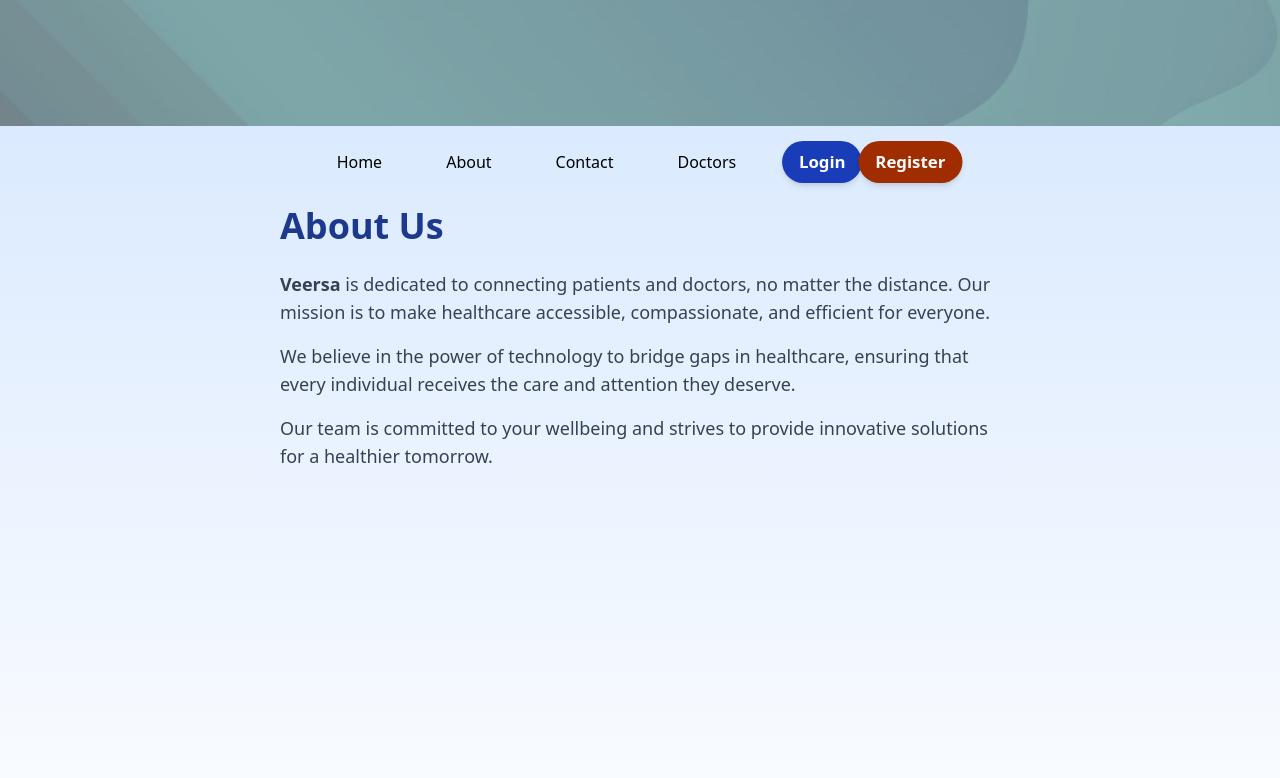
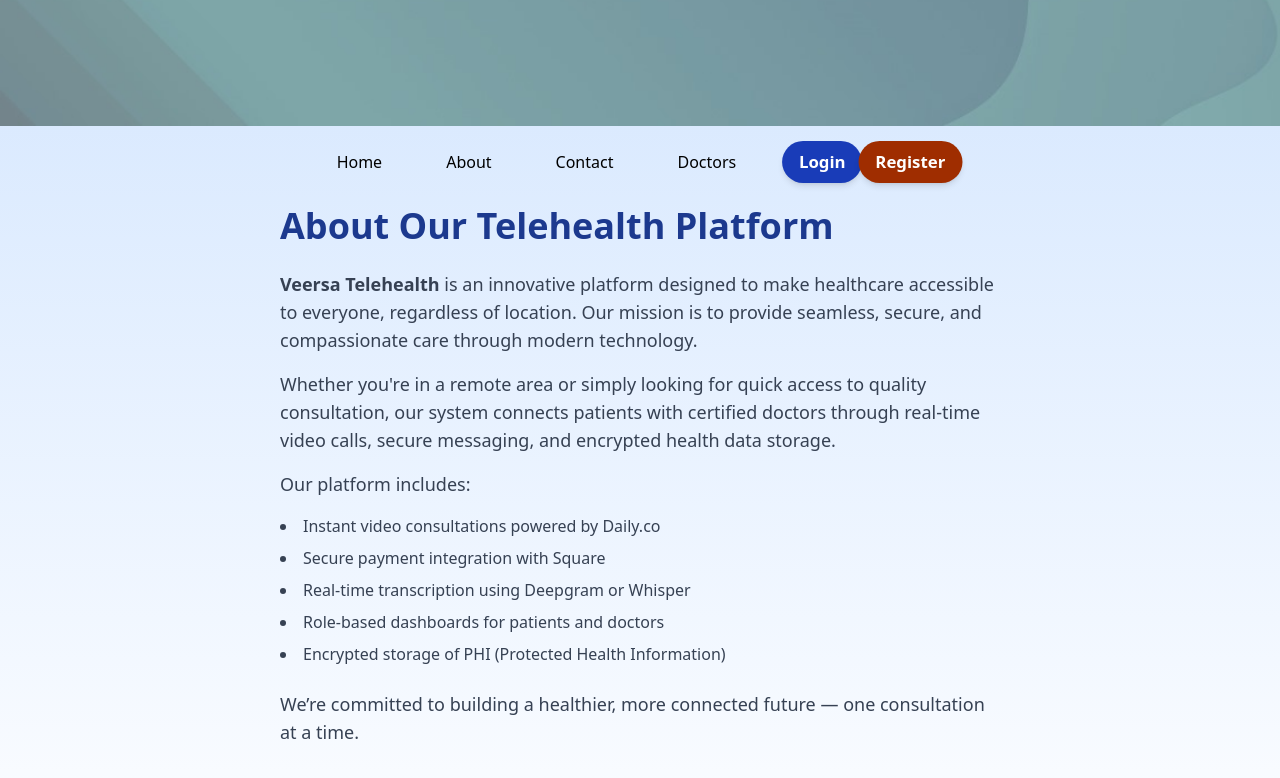
Before and after one commit to meetarora10/veersa-hack, a React (Vite) app in the folder client/: page / in a window 1280 px wide. Shown: the part 674-1452 px from the top of the page. Built offline with nearby package versions, Linux system fonts and the light colour scheme.

Commit message:
Auto Commit: $(date +'%Y-%m-%d %H:%M:%S')

```diff
--- a/client/src/pages/About.jsx
+++ b/client/src/pages/About.jsx
@@ -1,24 +1,38 @@
-import Navbar from '../components/Navbar'
+import Navbar from '../components/Navbar';
 
 function About() {
   return (
     <div className="min-h-screen bg-gradient-to-b from-blue-100 to-white">
       <Navbar />
       <div className="max-w-3xl mx-auto py-20 px-6">
-        <h1 className="text-4xl font-bold mb-6 text-blue-900">About Us</h1>
+        <h1 className="text-4xl font-bold mb-6 text-blue-900">About Our Telehealth Platform</h1>
+
         <p className="text-lg text-gray-700 mb-4">
-          <span className="font-semibold">Veersa</span> is dedicated to connecting patients and doctors, no matter the distance.
-          Our mission is to make healthcare accessible, compassionate, and efficient for everyone.
+          <span className="font-semibold">Veersa Telehealth</span> is an innovative platform designed to make healthcare accessible to everyone,
+          regardless of location. Our mission is to provide seamless, secure, and compassionate care through modern technology.
         </p>
+
         <p className="text-lg text-gray-700 mb-4">
-          We believe in the power of technology to bridge gaps in healthcare, ensuring that every individual receives the care and attention they deserve.
+          Whether you're in a remote area or simply looking for quick access to quality consultation, our system connects patients with certified doctors through real-time video calls, secure messaging, and encrypted health data storage.
         </p>
+
+        <p className="text-lg text-gray-700 mb-4">
+          Our platform includes:
+        </p>
+        <ul className="list-disc list-inside text-gray-700 mb-6 space-y-2">
+          <li>Instant video consultations powered by Daily.co</li>
+          <li>Secure payment integration with Square</li>
+          <li>Real-time transcription using Deepgram or Whisper</li>
+          <li>Role-based dashboards for patients and doctors</li>
+          <li>Encrypted storage of PHI (Protected Health Information)</li>
+        </ul>
+
         <p className="text-lg text-gray-700">
-          Our team is committed to your wellbeing and strives to provide innovative solutions for a healthier tomorrow.
+          We’re committed to building a healthier, more connected future — one consultation at a time.
         </p>
       </div>
     </div>
-  )
+  );
 }
 
-export default About
+export default About;
```
